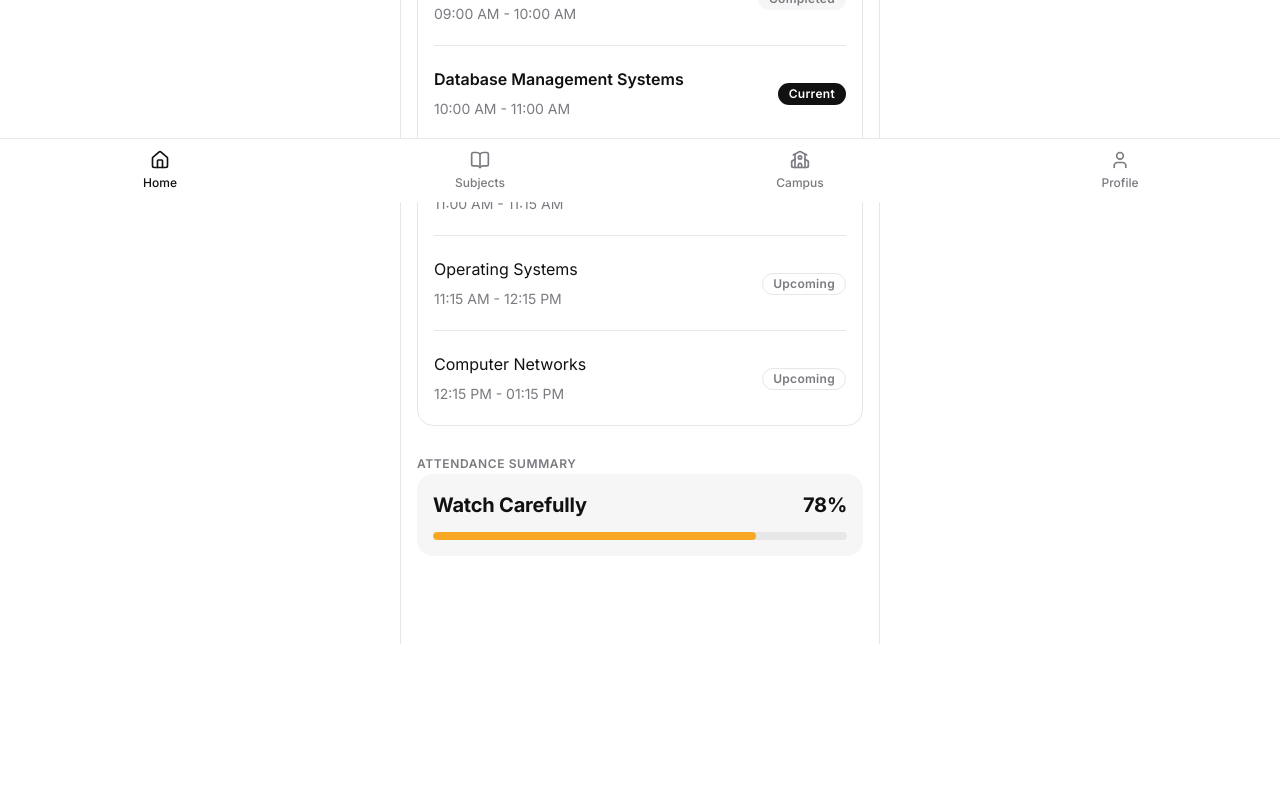
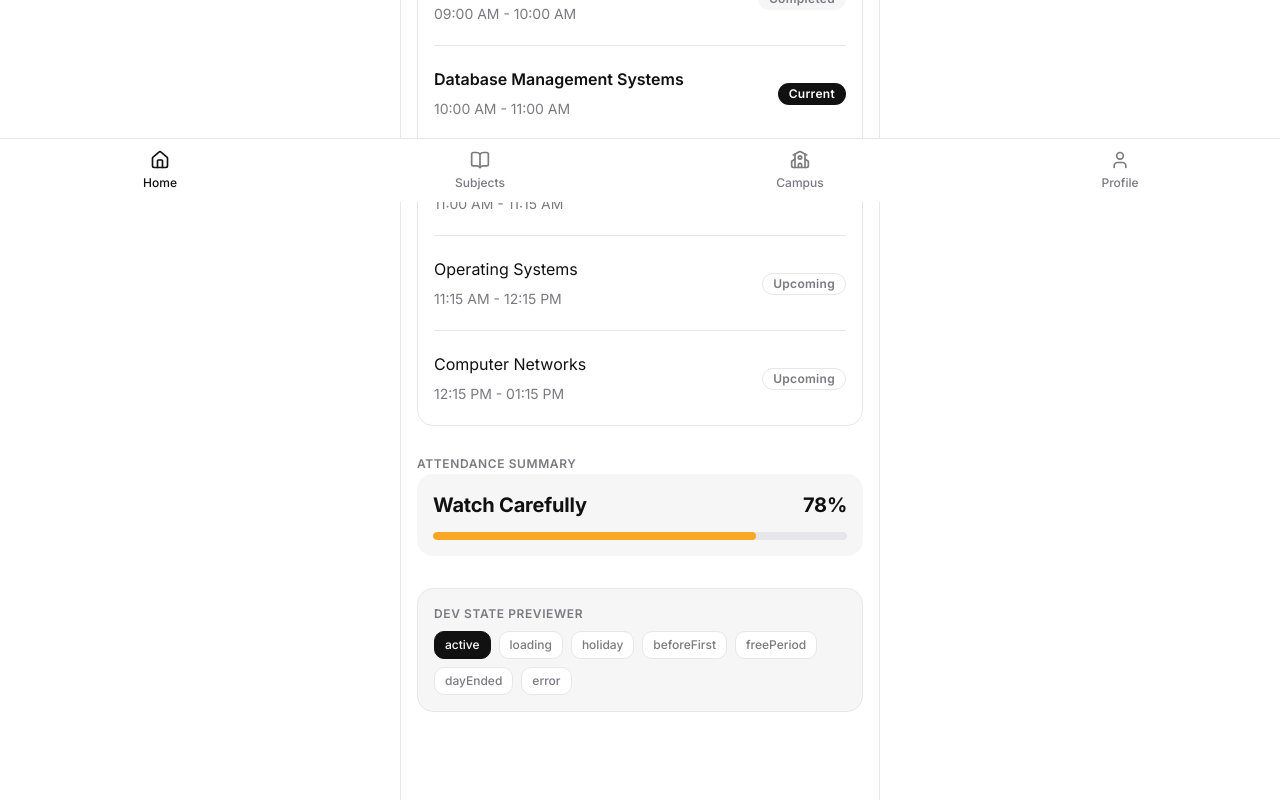
Before and after one commit to liyan-nk/kairo, a React (Vite) app in the folder frontend/: page / in a window 1280 px wide. Shown: the part 598-1398 px from the top of the page. Before the commit the page ends 1242 px from the top, so only its background shows below. Built offline with nearby package versions, Linux system fonts and the light colour scheme.

Commit message:
feat: implement empty and loading states

```diff
--- a/frontend/src/features/TodayPage.tsx
+++ b/frontend/src/features/TodayPage.tsx
@@ -1,17 +1,22 @@
-import React from 'react'
+import React, { useState } from 'react'
+import { Calendar, Clock, Coffee, Sunset, AlertCircle } from 'lucide-react'
 import Typography from '../components/Typography'
-
 import Card from '../components/Card'
 import Button from '../components/Button'
 import Badge from '../components/Badge'
 import Divider from '../components/Divider'
+import Skeleton from '../components/Skeleton'
+import EmptyState from '../components/EmptyState'
 import useToast from '../hooks/useToast'
+
+type ViewState = 'active' | 'loading' | 'holiday' | 'beforeFirst' | 'freePeriod' | 'dayEnded' | 'error'
 
 export const TodayPage: React.FC = () => {
   const { showToast } = useToast()
 
-  // Local state for interactive attendance toggle testing
-  const [attendance, setAttendance] = React.useState<'present' | 'absent' | null>(null)
+  // Dev-friendly state toggle for previewing empty/loading conditions
+  const [viewState, setViewState] = useState<ViewState>('active')
+  const [attendance, setAttendance] = useState<'present' | 'absent' | null>(null)
 
   // Get contextual greeting based on current time
   const getGreeting = (): string => {
@@ -38,6 +43,86 @@ export const TodayPage: React.FC = () => {
     }
   }
 
+  // Render Skeletons for Loading State
+  if (viewState === 'loading') {
+    return (
+      <div className="space-y-6">
+        <header className="space-y-2">
+          <Skeleton variant="text" width="40%" height="28px" />
+          <Skeleton variant="text" width="60%" height="16px" />
+        </header>
+        <div className="space-y-6">
+          <div className="space-y-2">
+            <Skeleton variant="text" width="20%" />
+            <Skeleton variant="rectangular" height="160px" />
+          </div>
+          <div className="space-y-2">
+            <Skeleton variant="text" width="20%" />
+            <Skeleton variant="rectangular" height="88px" />
+          </div>
+          <div className="space-y-2">
+            <Skeleton variant="text" width="30%" />
+            <Skeleton variant="rectangular" height="240px" />
+          </div>
+        </div>
+      </div>
+    )
+  }
+
+  // Render Full Screen Error State
+  if (viewState === 'error') {
+    return (
+      <div className="min-h-[70vh] flex items-center justify-center">
+        <EmptyState
+          icon={<AlertCircle className="text-brand-danger" />}
+          title="Unable to Load Timetable"
+          description="Something went wrong. Please check your connection and try again."
+          actionLabel="Retry"
+          onAction={() => setViewState('active')}
+        />
+      </div>
+    )
+  }
+
+  // Render Full Screen Holiday / No Timetable State
+  if (viewState === 'holiday') {
+    return (
+      <div className="min-h-[70vh] flex items-center justify-center">
+        <EmptyState
+          icon={<Calendar className="text-brand-info" />}
+          title="No Classes Scheduled"
+          description="Enjoy your day off!"
+        />
+      </div>
+    )
+  }
+
+  // Render Full Screen Day Ended State
+  if (viewState === 'dayEnded') {
+    return (
+      <div className="min-h-[70vh] flex items-center justify-center">
+        <EmptyState
+          icon={<Sunset className="text-brand-info" />}
+          title="Classes Ended"
+          description="Classes ended for today — have a great evening!"
+        />
+      </div>
+    )
+  }
+
+  // Render Full Screen Before First Class State
+  if (viewState === 'beforeFirst') {
+    return (
+      <div className="min-h-[70vh] flex items-center justify-center">
+        <EmptyState
+          icon={<Clock className="text-brand-info" />}
+          title="Morning Schedule"
+          description="Your first class starts at 9:00 AM."
+        />
+      </div>
+    )
+  }
+
   return (
     <div className="space-y-6 select-none">
       {/* Dynamic Header */}
@@ -50,13 +135,22 @@ export const TodayPage: React.FC = () => {
         </Typography>
       </header>
 
-      {/* Slots for subsequent implementation commits */}
+      {/* Main Content Areas */}
       <div className="space-y-6">
+
         {/* Current Class Section */}
         <section className="space-y-2">
           <Typography variant="micro" color="secondary" weight="semibold" className="uppercase tracking-wider">
             Current Class
           </Typography>
+
+          {viewState === 'freePeriod' ? (
+            <EmptyState
+              icon={<Coffee className="text-brand-info" />}
+              title="No Class Right Now"
+              description="Your next class starts at 11:15 AM."
+            />
+          ) : (
             <Card variant="default" padding="lg" className="space-y-4">
               <div className="flex justify-between items-start">
                 <div className="space-y-1">
@@ -104,6 +198,7 @@ export const TodayPage: React.FC = () => {
                 </button>
               </div>
             </Card>
+          )}
         </section>
 
         {/* Next Class Section */}
@@ -205,6 +300,30 @@ export const TodayPage: React.FC = () => {
           </Card>
         </section>
       </div>
+
+      {/* Dev-only Switcher Panel for testing state layouts */}
+      {import.meta.env.DEV && (
+        <div className="mt-8 p-4 bg-surface-secondary border border-border-card rounded-medium space-y-2">
+          <Typography variant="micro" color="secondary" className="block font-semibold uppercase tracking-wider">
+            Dev State Previewer
+          </Typography>
+          <div className="flex flex-wrap gap-2">
+            {(['active', 'loading', 'holiday', 'beforeFirst', 'freePeriod', 'dayEnded', 'error'] as ViewState[]).map((state) => (
+              <button
+                key={state}
+                onClick={() => setViewState(state)}
+                className={`px-2.5 py-1 text-[12px] font-medium rounded-small border transition-all ${
+                  viewState === state
+                    ? 'bg-text-primary text-bg border-text-primary'
+                    : 'bg-surface border-border-card text-text-secondary hover:text-text-primary'
+                }`}
+              >
+                {state}
+              </button>
+            ))}
+          </div>
+        </div>
+      )}
     </div>
   )
 }
```
Lines whose indentation alone changed are shown as unchanged.
